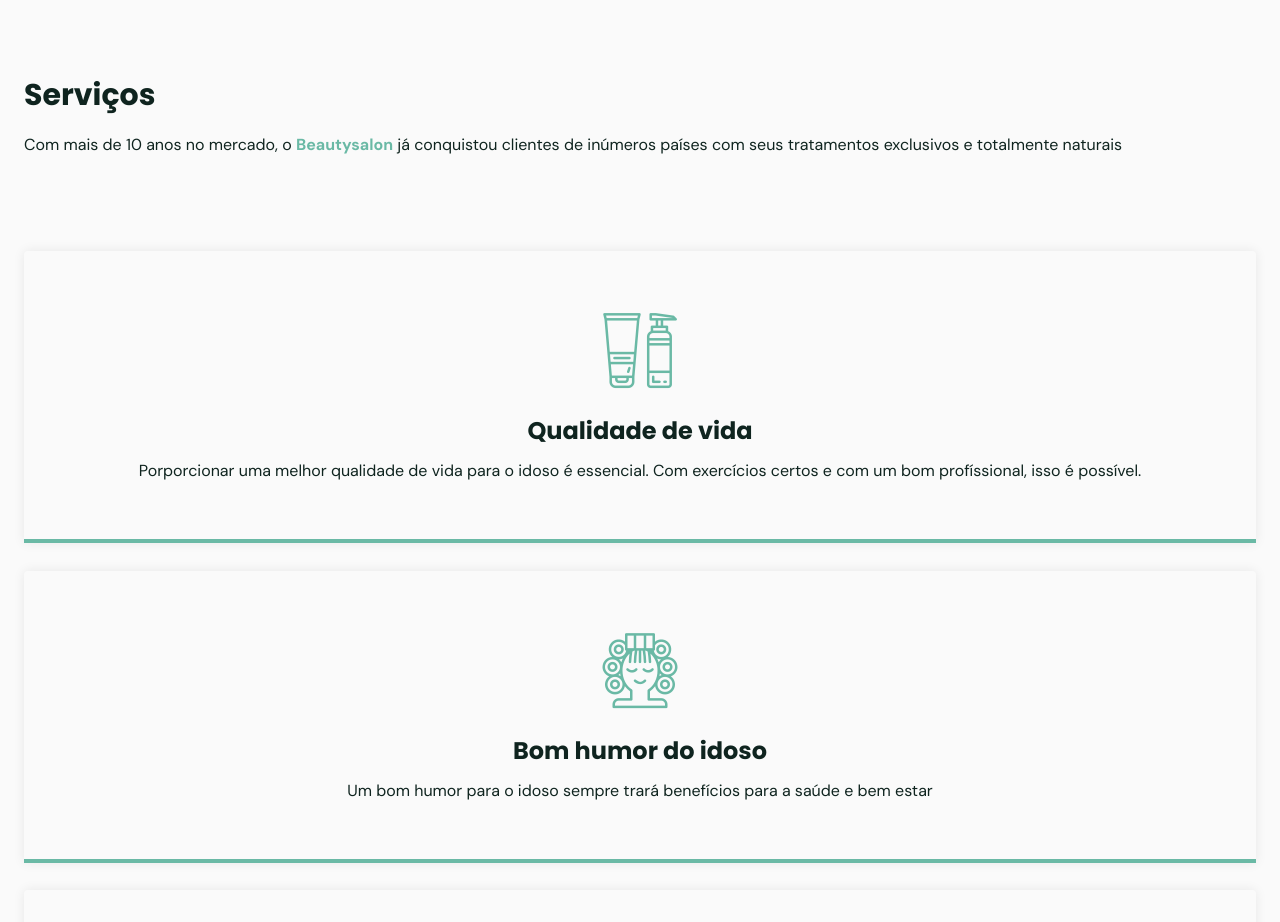
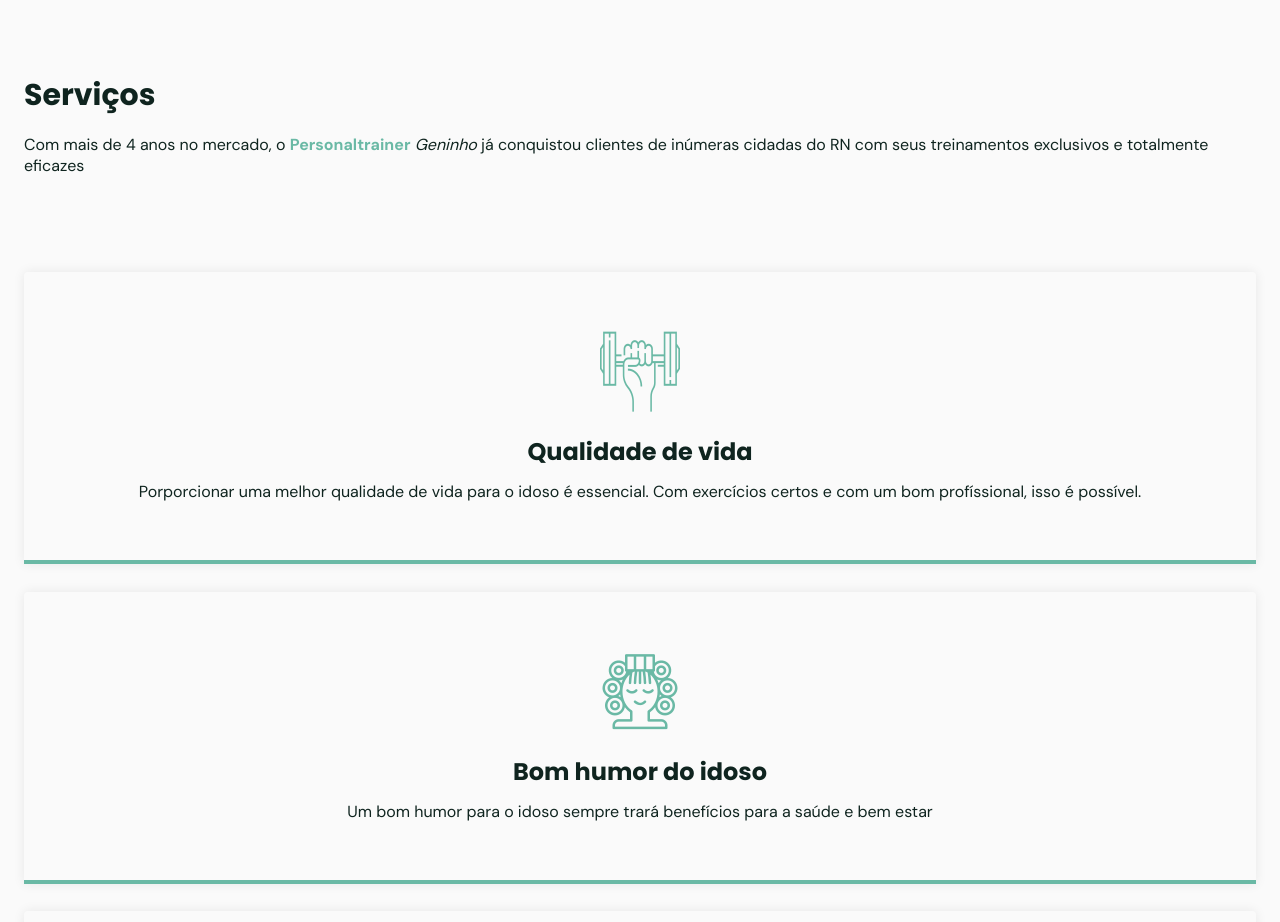
Before and after one commit to EuViniciuslima/SitePersonal, a plain HTML site: page index.html in a window 1280 px wide. Shown: the part 1940-2862 px from the top of the page. Drawn offline with Linux system fonts and the light colour scheme; files whose address does not match are found by name.

Commit message:
Alteração nos textos da PAG

```diff
--- a/index.html
+++ b/index.html
@@ -108,14 +108,14 @@
           <header>
             <h2 class="title">Serviços</h2>
             <p>
-              Com mais de 10 anos no mercado, o <strong>Beautysalon</strong> já
-              conquistou clientes de inúmeros países com seus tratamentos
-              exclusivos e totalmente naturais
+              Com mais de 4 anos no mercado, o <strong>Personaltrainer</strong>
+              <i>Geninho</i> já conquistou clientes de inúmeras cidadas do RN
+              com seus treinamentos exclusivos e totalmente eficazes
             </p>
           </header>
           <div class="cards grid">
             <div class="card">
-              <i class="icon-home3"></i>
+              <i class="icon-Group"></i>
               <h3 class="title">Qualidade de vida</h3>
               <p>
                 Porporcionar uma melhor qualidade de vida para o idoso é
```
